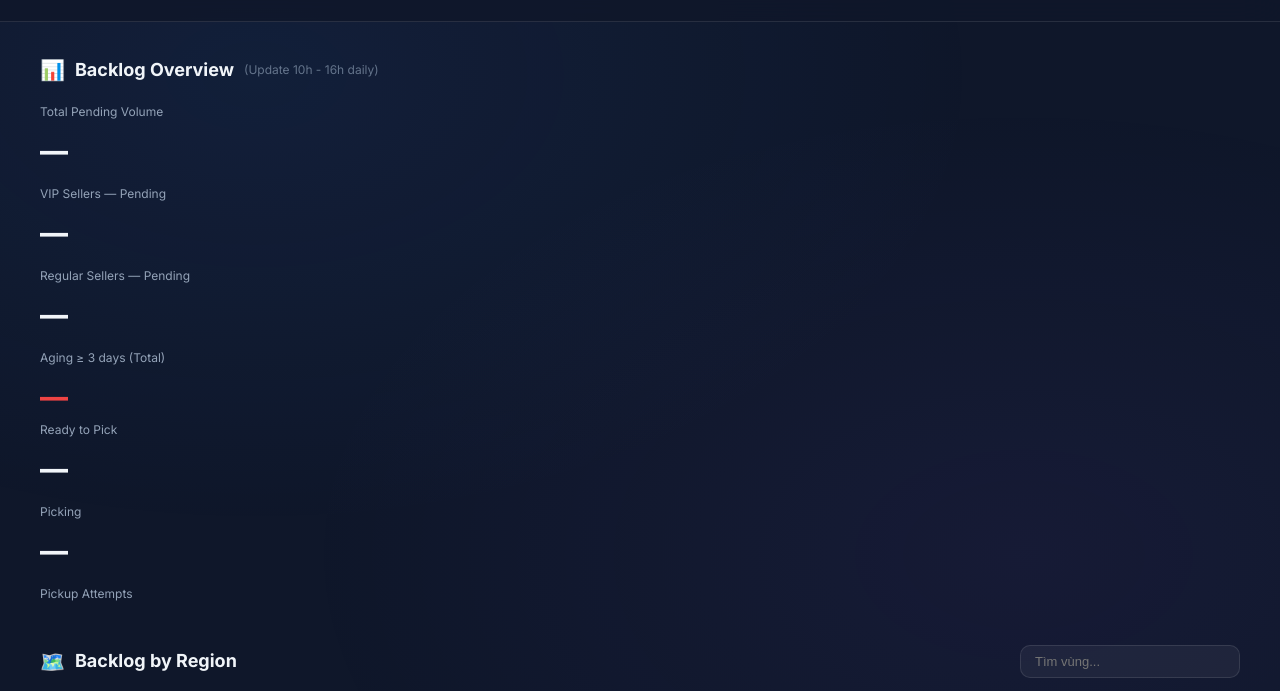
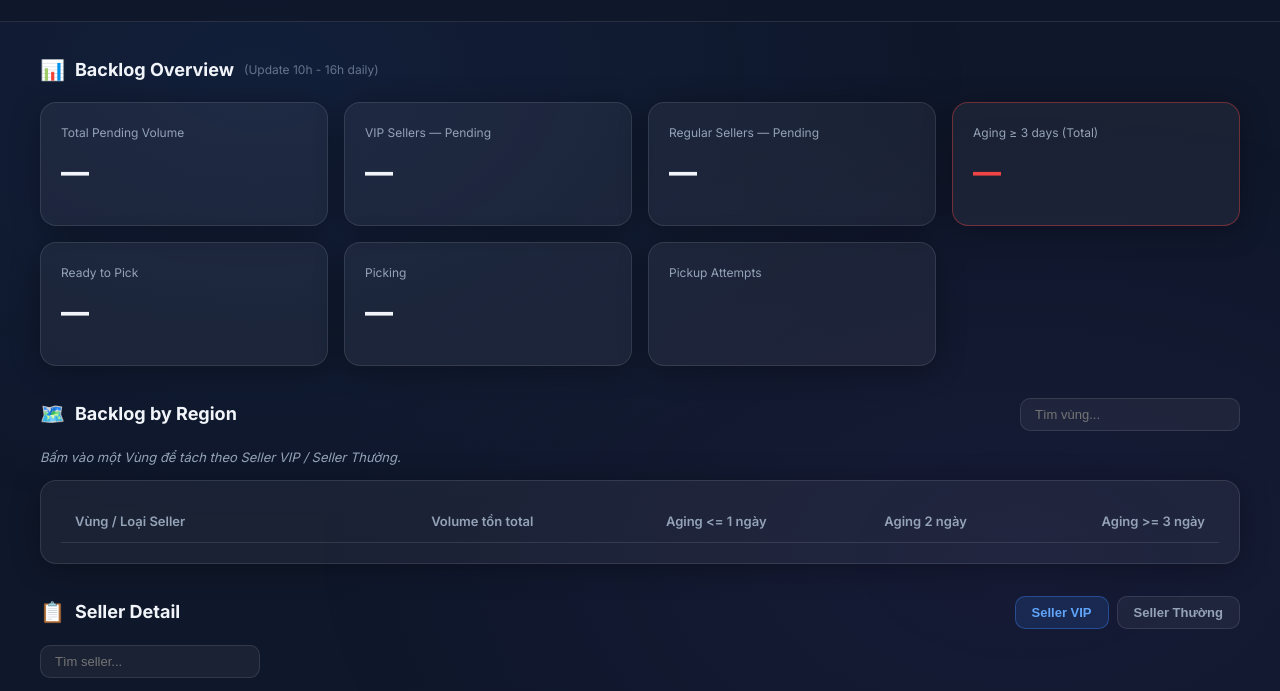
Before and after one commit to Myletuyen/Report-Pickup, a website: page index.html in a window 1280 px wide. Shown: the part 85-776 px from the top of the page. Drawn offline with Linux system fonts and the light colour scheme; no server answers.

Commit message:
Update index.css

```diff
--- a/index.css
+++ b/index.css
@@ -112,7 +112,7 @@ body::before {
 .tab-btn:hover { color: var(--text-primary); }
 .tab-btn.active { background: rgba(59,130,246,.15); border-color: rgba(59,130,246,.4); color: var(--blue-light); }
 
-..kpi-grid { display: grid; grid-template-columns: repeat(auto-fit, minmax(220px, 1fr)); gap: 16px; }
+.kpi-grid { display: grid; grid-template-columns: repeat(auto-fit, minmax(220px, 1fr)); gap: 16px; }
 .kpi-grid-fixed { grid-template-columns: repeat(4, 1fr); }
 @media (max-width: 900px) {
     .kpi-grid-fixed { grid-template-columns: repeat(2, 1fr); }
@@ -120,6 +120,7 @@ body::before {
 @media (max-width: 520px) {
     .kpi-grid-fixed { grid-template-columns: 1fr; }
 }
+.kpi-card {
     background: var(--bg-card); border: 1px solid var(--border-color); border-radius: var(--radius);
     padding: 20px; box-shadow: var(--shadow);
 }
```
